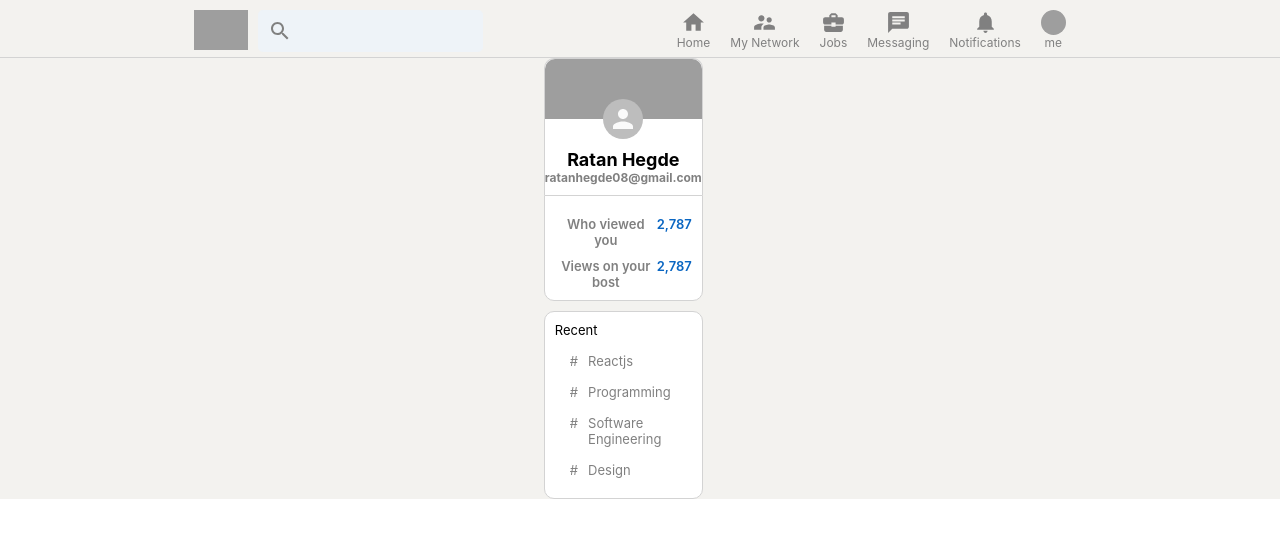
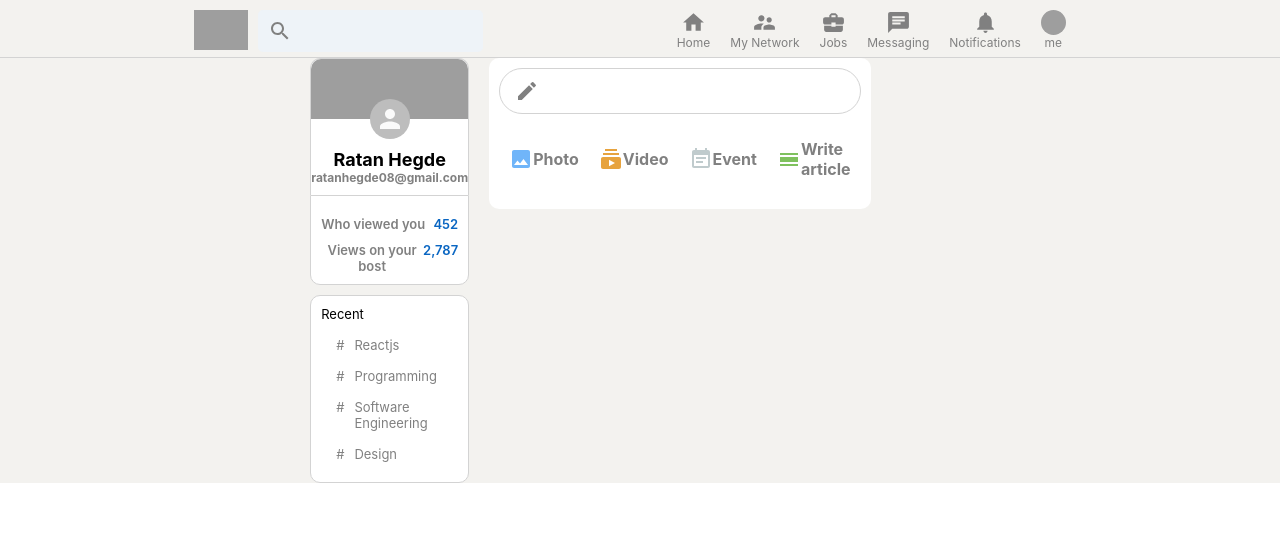
Before and after one commit to RatanNarayanHegde/linkedin-clone, a React (Create React App) app: page / in a window 1280 px wide. Shown: the top 538 px of the page. Built offline with nearby package versions, Linux system fonts and the light colour scheme; grey boxes are pictures that could not be loaded.

Commit message:
add feed and input options

```diff
--- a/src/App.js
+++ b/src/App.js
@@ -1,5 +1,6 @@
 import React from "react";
 import "./App.css";
+import Feed from "./Feed";
 import Header from "./Header";
 import SideBar from "./SideBar";
 
@@ -10,6 +11,7 @@
 
       <div className="app__body">
         <SideBar />
+        <Feed />
       </div>
     </div>
   );
--- /dev/null
+++ b/src/Feed.css
@@ -0,0 +1,43 @@
+.feed {
+  flex: 0.6;
+  margin: 0 20px;
+}
+
+.feed__inputContainer {
+  background-color: white;
+  padding: 10px;
+  padding-bottom: 20px;
+  border-radius: 10px;
+  margin-bottom: 20px;
+}
+
+.feed__input {
+  border: 1px solid lightgray;
+  border-radius: 30px;
+  display: flex;
+  padding: 10px;
+  color: gray;
+  padding-left: 15px;
+}
+
+.feed__input > form {
+  display: flex;
+  width: 100%;
+}
+
+.feed__input > form > input {
+  border: none;
+  flex: 1;
+  margin-left: 10px;
+  outline-width: 0;
+  font-weight: 600;
+}
+
+.feed__input > form > button {
+  display: none;
+}
+
+.feed__inputOptions {
+  display: flex;
+  justify-content: space-evenly;
+}
--- /dev/null
+++ b/src/Feed.js
@@ -0,0 +1,36 @@
+import React from "react";
+import "./Feed.css";
+import CreateIcon from "@material-ui/icons/Create";
+import InputOption from "./InputOption";
+import ImageIcon from "@material-ui/icons/Image";
+import SubscriptionsIcon from "@material-ui/icons/Subscriptions";
+import EventNoteIcon from "@material-ui/icons/EventNote";
+import CalendarViewDayIcon from "@material-ui/icons/CalendarViewDay";
+
+function Feed() {
+  return (
+    <div className="feed">
+      <div className="feed__inputContainer">
+        <div className="feed__input">
+          <CreateIcon />
+          <form action="">
+            <input type="text" />
+            <button type="submit">Send</button>
+          </form>
+        </div>
+        <div className="feed__inputOptions">
+          <InputOption Icon={ImageIcon} title="Photo" color="#70B5F9" />
+          <InputOption Icon={SubscriptionsIcon} title="Video" color="#E7A33E" />
+          <InputOption Icon={EventNoteIcon} title="Event" color="#C0CBCD" />
+          <InputOption
+            Icon={CalendarViewDayIcon}
+            title="Write article"
+            color="#7FC15E"
+          />
+        </div>
+      </div>
+    </div>
+  );
+}
+
+export default Feed;
--- /dev/null
+++ b/src/InputOption.css
@@ -0,0 +1,8 @@
+.inputOption {
+  display: flex;
+  align-items: center;
+  margin-top: 15px;
+  color: gray;
+  padding: 10px;
+  cursor: pointer;
+}
--- /dev/null
+++ b/src/InputOption.js
@@ -0,0 +1,13 @@
+import React from "react";
+import "./InputOption.css";
+
+function InputOption({ Icon, title, color }) {
+  return (
+    <div className="inputOption">
+      <Icon style={{ color: color }} />
+      <h4>{title}</h4>
+    </div>
+  );
+}
+
+export default InputOption;
--- a/src/SideBar.js
+++ b/src/SideBar.js
@@ -25,7 +25,7 @@
       <div className="sidebar__stats">
         <div className="sidebar__stat">
           <p>Who viewed you</p>
-          <p className="sidebar__statNumber">2,787</p>
+          <p className="sidebar__statNumber">452</p>
         </div>
         <div className="sidebar__stat">
           <p>Views on your bost</p>
```
